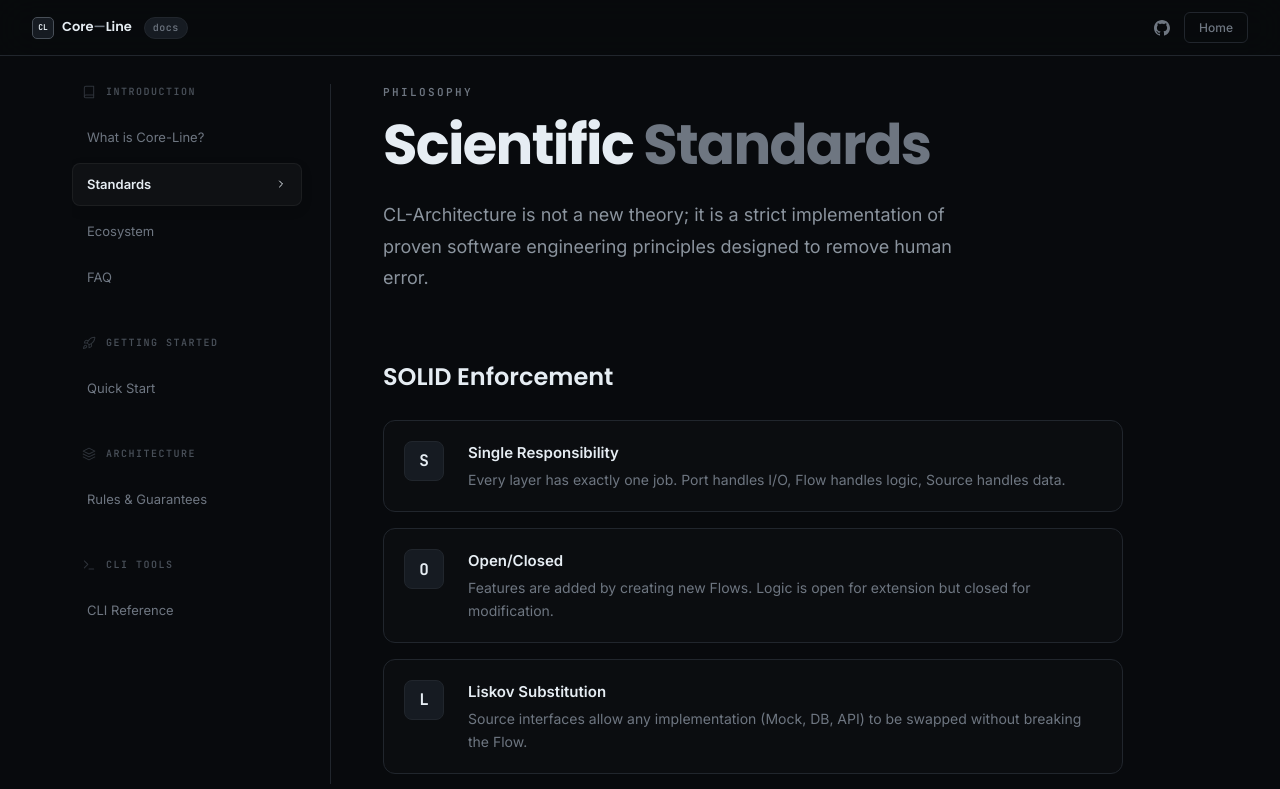
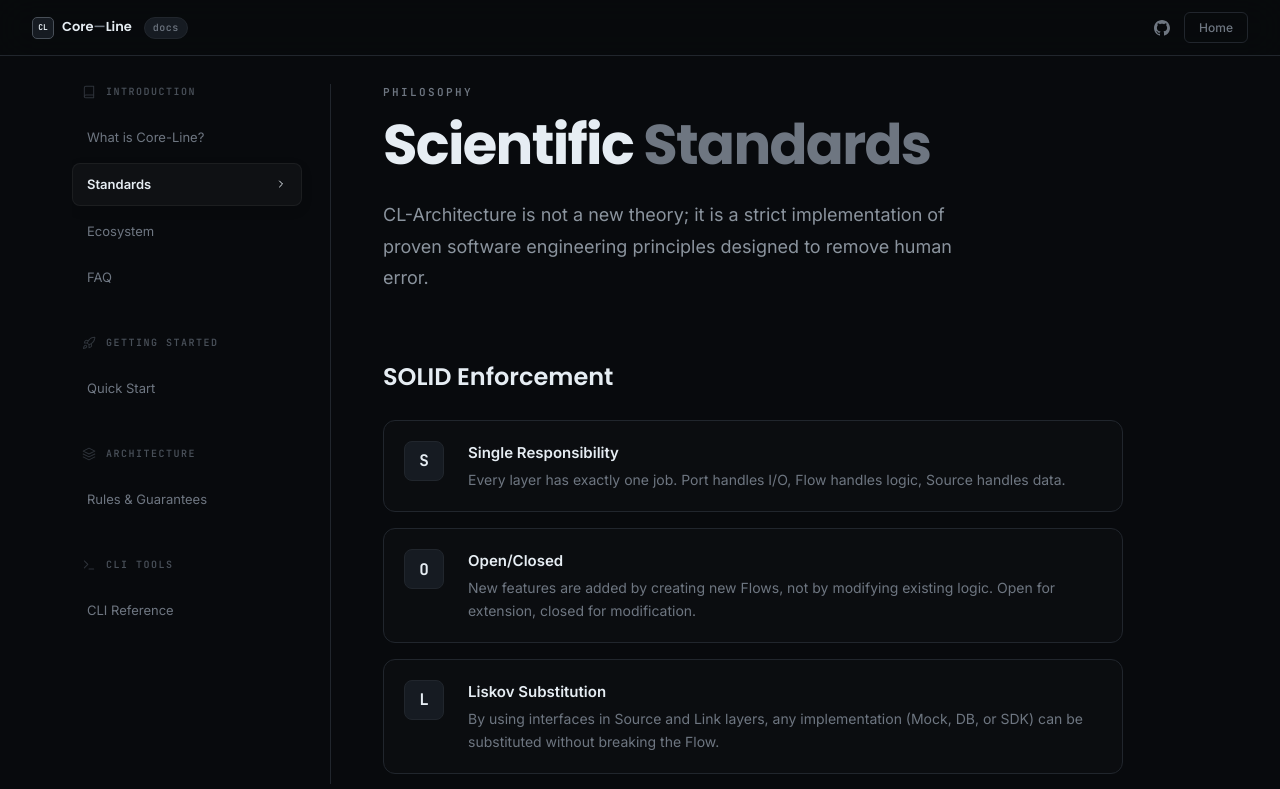
Before and after one commit to coreline-architecture/website, a Next.js app: page /docs/standards in a window 1280 px wide. Shown: the top 789 px of the page. Built offline with nearby package versions, Linux system fonts and the light colour scheme.

Commit message:
feat(website): synchronize landing page and docs with latest architecture standards

```diff
--- a/src/app/docs/page.tsx
+++ b/src/app/docs/page.tsx
@@ -151,6 +151,7 @@ export default function DocsPage() {
                                 { layer: "Logic", cl: "Flow", std: "Service / Use Case", role: "Business logic & orchestration" },
                                 { layer: "Data", cl: "Source", std: "Repository", role: "Data access & external I/O" },
                                 { layer: "DTO", cl: "Bridge", std: "DTO / Mapper", role: "Data transformation" },
+                                { layer: "Vendor", cl: "Link", std: "Provider", role: "External library/SDK wrappers" },
                                 { layer: "Policy", cl: "Rule", std: "Validation / Guard", role: "Input & state validation" },
                                 { layer: "Entity", cl: "Shape", std: "Model / Entity", role: "Core data structures" },
                             ].map((row, i, arr) => (
--- a/src/app/docs/standards/page.tsx
+++ b/src/app/docs/standards/page.tsx
@@ -111,10 +111,10 @@ export default function StandardsPage() {
                 <div style={{ display: "flex", flexDirection: "column", gap: "16px" }}>
                     {[
                         { s: "S", title: "Single Responsibility", desc: "Every layer has exactly one job. Port handles I/O, Flow handles logic, Source handles data." },
-                        { s: "O", title: "Open/Closed", desc: "Features are added by creating new Flows. Logic is open for extension but closed for modification." },
-                        { s: "L", title: "Liskov Substitution", desc: "Source interfaces allow any implementation (Mock, DB, API) to be swapped without breaking the Flow." },
-                        { s: "I", title: "Interface Segregation", desc: "Modules are self-contained. Interfaces are scoped to business contexts, preventing dependency leakage." },
-                        { s: "D", title: "Dependency Inversion", desc: "The Core-Line law ensures business logic (Flow) never depends on technical details (DB/SDK)." },
+                        { s: "O", title: "Open/Closed", desc: "New features are added by creating new Flows, not by modifying existing logic. Open for extension, closed for modification." },
+                        { s: "L", title: "Liskov Substitution", desc: "By using interfaces in Source and Link layers, any implementation (Mock, DB, or SDK) can be substituted without breaking the Flow." },
+                        { s: "I", title: "Interface Segregation", desc: "Modules are self-contained. Interfaces are scoped to specific business contexts, ensuring a module only knows what it needs to know." },
+                        { s: "D", title: "Dependency Inversion", desc: "The Core-Line law ensures high-level business logic (Flow) never depends on low-level technical details (DB/SDK)." },
                     ].map((item, i) => (
                         <div key={i} style={{ display: "flex", gap: "24px", padding: "20px", borderRadius: "12px", border: "1px solid var(--border-muted)", background: "rgba(255,255,255,0.01)" }}>
                             <div style={{
--- a/src/app/page.tsx
+++ b/src/app/page.tsx
@@ -158,9 +158,9 @@ const layers = [
   },
   {
     id: "04",
-    name: "Bridge Layer",
-    role: "Transformation",
-    description: "Bidirectional data mapping between layers. Keeps each layer's data model independent and decoupled.",
+    name: "Link Layer",
+    role: "External Integration",
+    description: "Isolated wrapper for all third-party SDKs and external APIs. Protects the core logic from vendor lock-in.",
     icon: <IconLayers />,
   },
 ];
@@ -350,7 +350,7 @@ const heroStacks = [
       { prompt: false, text: "  src/modules/user/user.port.ts", color: "#e3b341" },
       { prompt: false, text: "  src/modules/user/user.flow.ts", color: "#e3b341" },
       { prompt: false, text: "  src/modules/user/user.source.ts", color: "#e3b341" },
-      { prompt: false, text: "  src/modules/user/user.bridge.ts", color: "#e3b341" },
+      { prompt: false, text: "  src/modules/user/user.link.ts", color: "#e3b341" },
     ],
   },
   {
@@ -365,7 +365,7 @@ const heroStacks = [
       { prompt: false, text: "  internal/user/user_port.go", color: "#e3b341" },
       { prompt: false, text: "  internal/user/user_flow.go", color: "#e3b341" },
       { prompt: false, text: "  internal/user/user_source.go", color: "#e3b341" },
-      { prompt: false, text: "  internal/user/user_bridge.go", color: "#e3b341" },
+      { prompt: false, text: "  internal/user/user_link.go", color: "#e3b341" },
     ],
   },
   {
@@ -380,7 +380,7 @@ const heroStacks = [
       { prompt: false, text: "  src/user/user_port.py", color: "#e3b341" },
       { prompt: false, text: "  src/user/user_flow.py", color: "#e3b341" },
       { prompt: false, text: "  src/user/user_source.py", color: "#e3b341" },
-      { prompt: false, text: "  src/user/user_bridge.py", color: "#e3b341" },
+      { prompt: false, text: "  src/user/user_link.py", color: "#e3b341" },
     ],
   },
   {
@@ -395,7 +395,7 @@ const heroStacks = [
       { prompt: false, text: "  src/.../UserPort.java", color: "#e3b341" },
       { prompt: false, text: "  src/.../UserFlow.java", color: "#e3b341" },
       { prompt: false, text: "  src/.../UserSource.java", color: "#e3b341" },
-      { prompt: false, text: "  src/.../UserBridge.java", color: "#e3b341" },
+      { prompt: false, text: "  src/.../UserLink.java", color: "#e3b341" },
     ],
   },
   {
@@ -410,7 +410,7 @@ const heroStacks = [
       { prompt: false, text: "  src/user/port.rs", color: "#e3b341" },
       { prompt: false, text: "  src/user/flow.rs", color: "#e3b341" },
       { prompt: false, text: "  src/user/source.rs", color: "#e3b341" },
-      { prompt: false, text: "  src/user/bridge.rs", color: "#e3b341" },
+      { prompt: false, text: "  src/user/link.rs", color: "#e3b341" },
     ],
   },
 ];
@@ -789,7 +789,7 @@ function ArchitectureSection() {
                   { label: "Incoming Request", layer: "Port Layer", color: "#58a6ff", arrow: true },
                   { label: "Business Rules", layer: "Flow Layer", color: "#bc8cff", arrow: true },
                   { label: "Data Access", layer: "Source Layer", color: "#3fb950", arrow: true },
-                  { label: "Response Map", layer: "Bridge Layer", color: "#e3b341", arrow: false },
+                  { label: "External Vendor", layer: "Link Layer", color: "#e3b341", arrow: false },
                 ].map((item, i) => (
                   <div key={i}>
                     <div style={{
```
